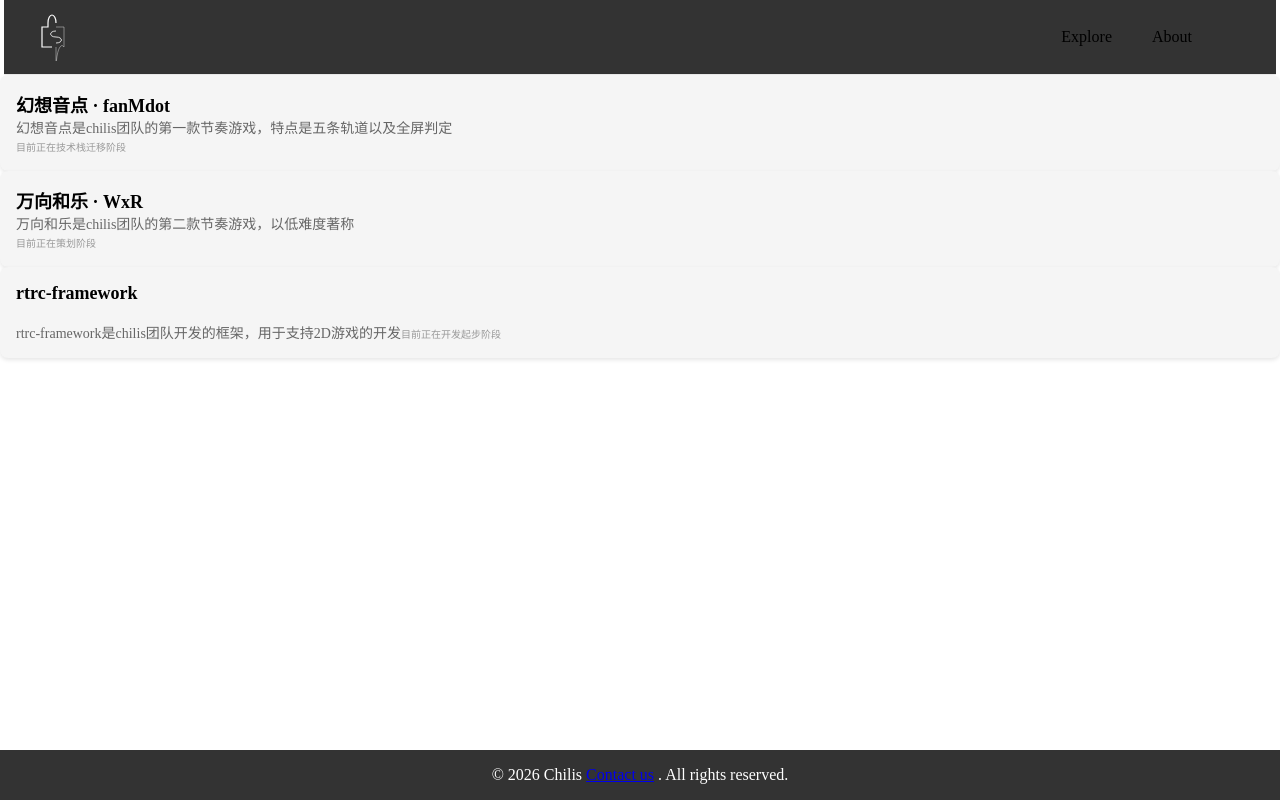
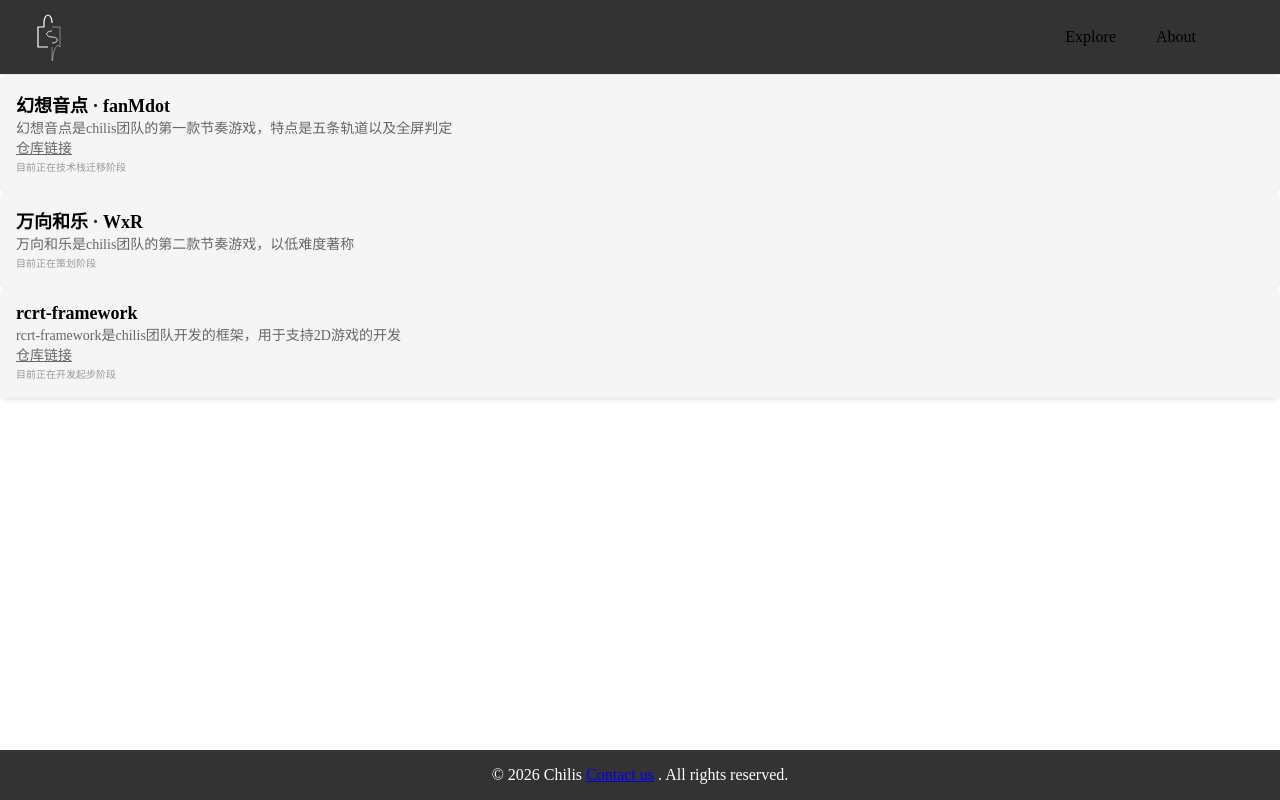
Before and after one commit to ChiliYe/chilis, a React (Vite) app: page / in a window 1280 px wide. Built offline with nearby package versions, Linux system fonts and the light colour scheme.

Commit message:
修复样式和内容错误 增加仓库链接

```diff
--- a/src/App.tsx
+++ b/src/App.tsx
@@ -79,6 +79,13 @@ function App() {
 						幻想音点是chilis团队的第一款节奏游戏，特点是五条轨道以及全屏判定
 					</span>
 					<br />
+					<a
+						href="https://github.com/ChiliYe/fantasy-music-dots"
+						className="prod-description"
+					>
+						仓库链接
+					</a>
+					<br />
 					<span className="prod-description-footer">
 						目前正在技术栈迁移阶段
 					</span>
@@ -97,12 +104,19 @@ function App() {
 				</div>
 				<div className="prod-box">
 					<div className="prod-title">
-						rtrc-framework
+						rcrt-framework
 					</div>
+					<span className="prod-description">
+						rcrt-framework是chilis团队开发的框架，用于支持2D游戏的开发
+					</span>
 					<br />
-					<span className="prod-description">
-						rtrc-framework是chilis团队开发的框架，用于支持2D游戏的开发
-					</span>
+					<a
+						href="https://github.com/ChiliYe/rcrt-framework"
+						className="prod-description"
+					>
+						仓库链接
+					</a>
+					<br />
 					<span className="prod-description-footer">
 						目前正在开发起步阶段
 					</span>
--- a/src/style.scss
+++ b/src/style.scss
@@ -26,11 +26,12 @@ header {
 
 .App-header {
     align-items: center;
+    box-sizing: border-box;
     display: flex;
     justify-content: space-between;
-    margin: 0 auto;
-    max-width: 1200px;
+    margin: 0;
     padding: 12px 36px;
+    width: 100%;
 }
 
 .App-logo-link {
```
